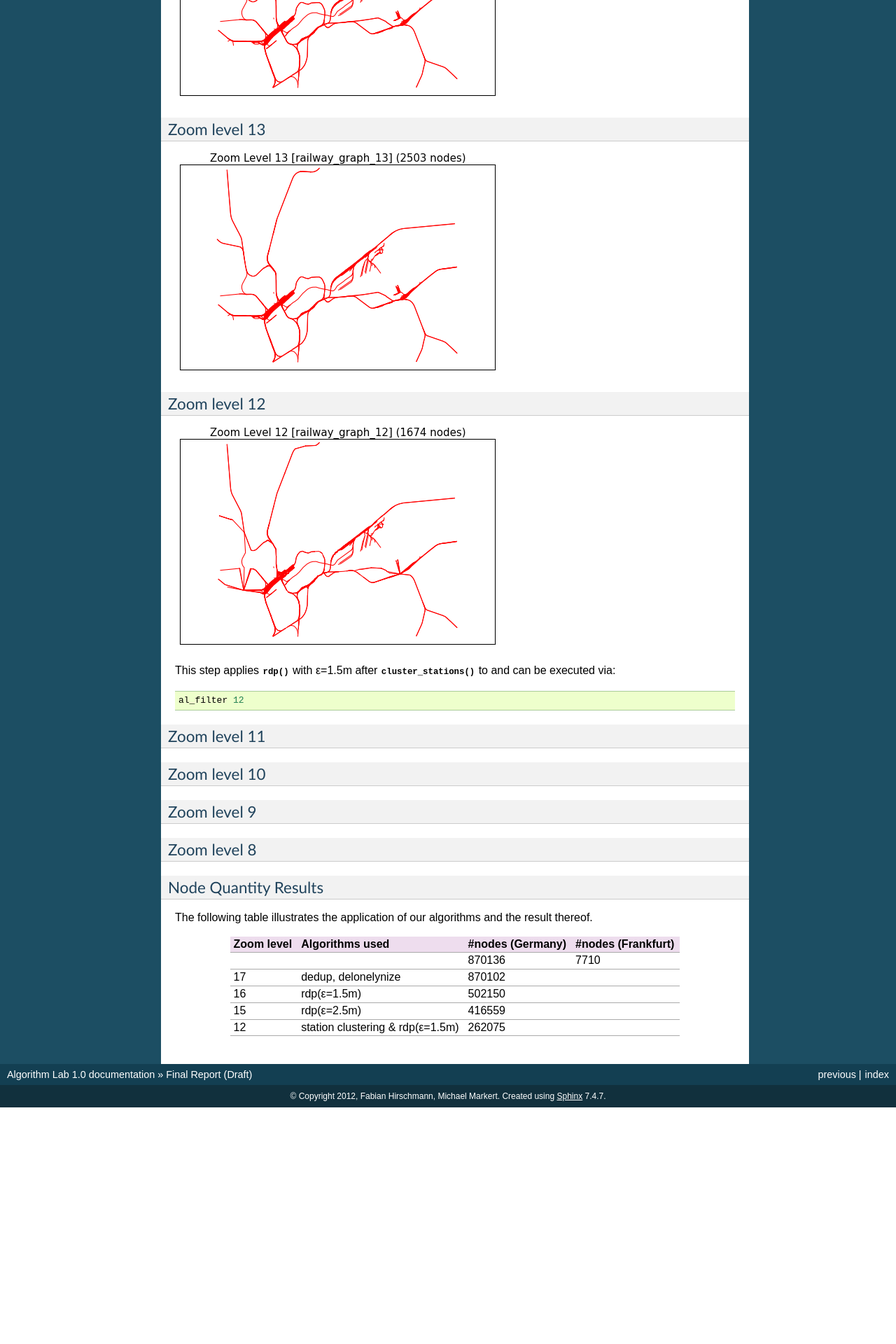
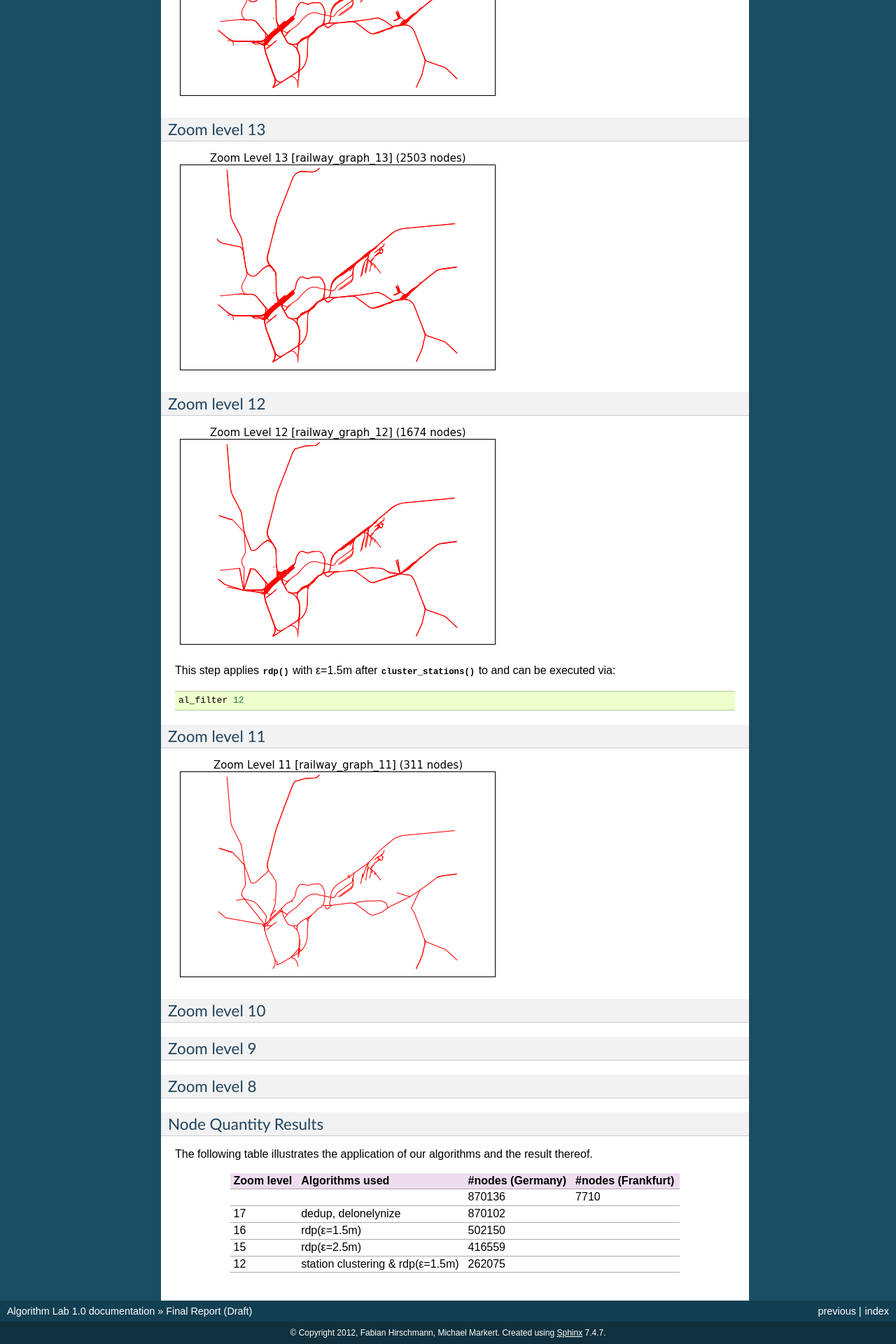
Before and after one commit to fhirschmann/algolab, a Sphinx documentation site: the page built from doc/final.rst, in a window 1280 px wide. Shown: the part 2932-4852 px from the top of the page at 70% size. Built offline with Sphinx 7.4.7, drawn with Linux system fonts in a browser that asks for light colours; formulas are drawn with MathJax 3; before the commit the page ends 4514 px from its top, so only the background shows below that.

Commit message:
add zl11 to docs

```diff
--- a/doc/final.rst
+++ b/doc/final.rst
@@ -128,6 +128,8 @@ This step applies :func:`~algolab.simplify.rdp` with ε=1.5m after
 Zoom level 11
 -------------
 
+.. image:: img/ffm/rg-zl-11.png
+
 Zoom level 10
 -------------
 
```
